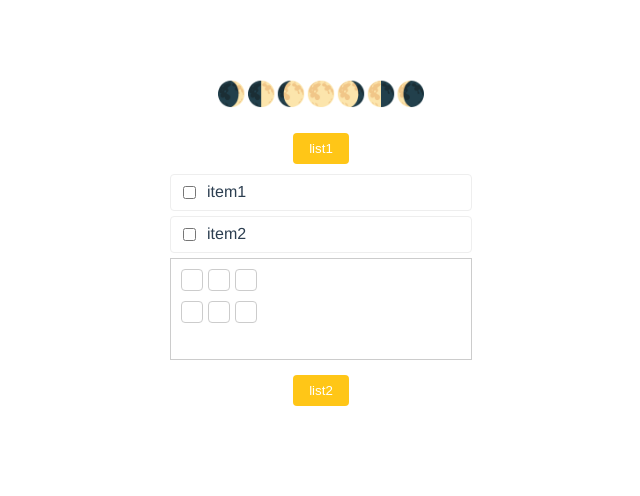
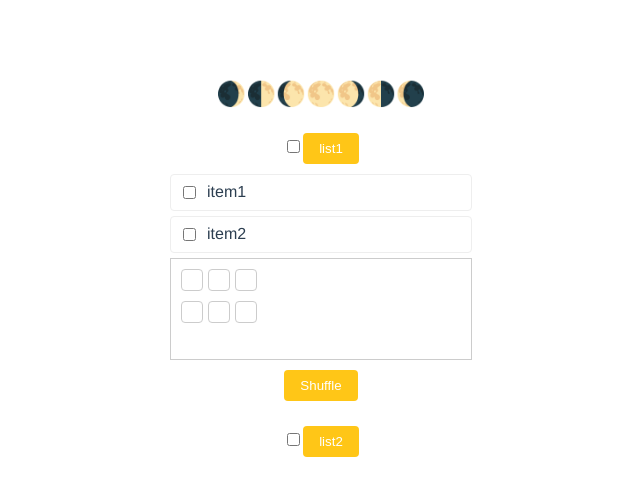
Before and after one commit to mariannaivanova/vue2-lists, a Vue app: page / in a window 1280 px wide. Both pictures are taken after a click on the button "list1". Shown: the top 496 px of the page, without its empty margins (319-959 px from the left). Built offline with nearby package versions, Linux system fonts and the light colour scheme.

Commit message:
add shuffle button

```diff
--- a/src/components/HelloWorld.vue
+++ b/src/components/HelloWorld.vue
@@ -3,6 +3,12 @@
     <h2> 🌒🌓🌔🌕🌖🌗🌘</h2>
     <ul>
       <li v-for="(name, index) in buttonsNames" :key="name">
+        <div class="button-controls">
+          <input
+              type="checkbox"
+              :id="`checkbox-${index}`"
+              v-model="checkedButtons[index]"
+              @change="toggleAllItems(index)">
           <button @click="toggleList(index)">
             {{ name }}
           </button>
@@ -12,9 +18,7 @@
                 <input
                     type="checkbox"
                     :id="`checkbox-${index}-${itemIndex}`"
-                  v-model="checkedItems[index][itemIndex]"
-                  @change="handleCheckboxChange(index, itemIndex)"
-              >
+                    v-model="checkedItems[index][itemIndex]">
                 <label :for="`checkbox-${index}-${itemIndex}`">{{ item }}</label>
               </div>
               <div v-if="checkedItems[index][itemIndex]" class="item-options">
@@ -33,7 +37,6 @@
                       v-model="itemColors[index][itemIndex]"
                       class="native-color-picker"
                       ref="colorPicker"
-                    @input="updateCommonSquares(index)"
                   >
                 </div>
               </div>
@@ -49,6 +52,13 @@
               >
               </div>
             </div>
+          </div>
+          <button
+              class="shuffle-button"
+              v-show="isOpenList[index]"
+              @click="mixSquares(index)">
+            {{ isMixed[index] ? 'Unshuffle' : 'Shuffle' }}
+          </button>
         </div>
       </li>
     </ul>
@@ -77,19 +87,25 @@ export default {
     return {
       isOpenList: [],
       checkedItems: [],
+      checkedButtons: [],
       itemColors: [],
       itemSquares: [],
       squareCounts: [],
-      commonSquares: []
+      commonSquares: [],
+      isMixed: [],
+      originalSquares: [],
     }
   },
 
   created() {
     this.initOpenList();
     this.initCheckedItems();
+    this.initCheckedButtons();
     this.initItemColors();
     this.initSquareCounts();
     this.initCommonSquares();
+    this.initIsMixed();
+    this.initOriginalSquares();
   },
 
   watch: {
@@ -99,9 +115,11 @@ export default {
         newVal.forEach((list, listIndex) => {
           list.forEach((color, itemIndex) => {
             if (color && this.checkedItems[listIndex][itemIndex]) {
-              this.$set(this.commonSquares[listIndex][itemIndex],
-                  0,
-                  this.itemColors[listIndex][itemIndex]
+              const count = this.squareCounts[listIndex][itemIndex] || 3;
+              this.$set(
+                  this.commonSquares[listIndex],
+                  itemIndex,
+                  Array(count).fill(color)
               );
             }
           });
@@ -114,6 +132,9 @@ export default {
     initOpenList() {
       this.isOpenList = this.buttonsNames.map(() => false);
     },
+    initCheckedButtons() {
+      this.checkedButtons = this.buttonsNames.map(() => false);
+    },
     initCheckedItems() {
       this.checkedItems = this.buttonsNames.map(() =>
           this.items.map(() => false)
@@ -123,6 +144,9 @@ export default {
       this.itemColors = this.buttonsNames.map(() =>
           this.items.map(() => '#ffffff')
       );
+    },
+    initIsMixed() {
+      this.isMixed = this.buttonsNames.map(() => false);
     },
     initSquareCounts() {
       this.squareCounts = this.buttonsNames.map(() =>
@@ -139,16 +163,19 @@ export default {
         this.updateCommonSquares(index);
       });
     },
+
+    initOriginalSquares() {
+      this.originalSquares = [...this.commonSquares];
+    },
+
     toggleList(index) {
       this.isOpenList = this.isOpenList.map((val, i) =>
           i === index ? !val : val
       );
     },
-    handleCheckboxChange(index, itemIndex) {
-      if (!this.checkedItems[index][itemIndex]) {
-        this.itemColors[index][itemIndex] = '#ffffff';
-      }
-      this.updateCommonSquares(index);
+    toggleAllItems(index) {
+      const isChecked = this.checkedButtons[index];
+      this.checkedItems[index] = this.items.map(() => isChecked);
     },
     updateSquareCount(index, itemIndex) {
       this.squareCounts[index][itemIndex] = Math.min(
@@ -168,7 +195,19 @@ export default {
         });
 
         this.$set(this.commonSquares, index, newSquares);
+        this.$set(this.originalSquares, index, newSquares);
       });
+    },
+    mixSquares(index) {
+      if (!this.isMixed[index]) {
+        if (!this.originalSquares) this.originalSquares = [...this.commonSquares];
+        const mixed = this.commonSquares[index].flat().sort(() => Math.random() - 0.5);
+        this.$set(this.commonSquares, index, [mixed]);
+      } else {
+        this.$set(this.commonSquares, index, [...this.originalSquares[index]]);
+
+      }
+      this.$set(this.isMixed, index, !this.isMixed[index]);
     }
   },
 }
@@ -255,7 +294,7 @@ li {
   display: flex;
   border: 1px solid #ccc;
   border-radius: 4px;
-  transition: background-color 0.3s;
+  transition: background-color 0.3s ease, transform 0.2s ease;
 }
 
 .color-slider label {
@@ -277,4 +316,13 @@ li {
   height: 30px;
   cursor: pointer;
 }
+
+.common-row {
+  transition: all 0.5s ease;
+}
+
+.shuffle-button {
+  margin: 10px;
+}
+
 </style>
```
Lines whose indentation alone changed are shown as unchanged.
